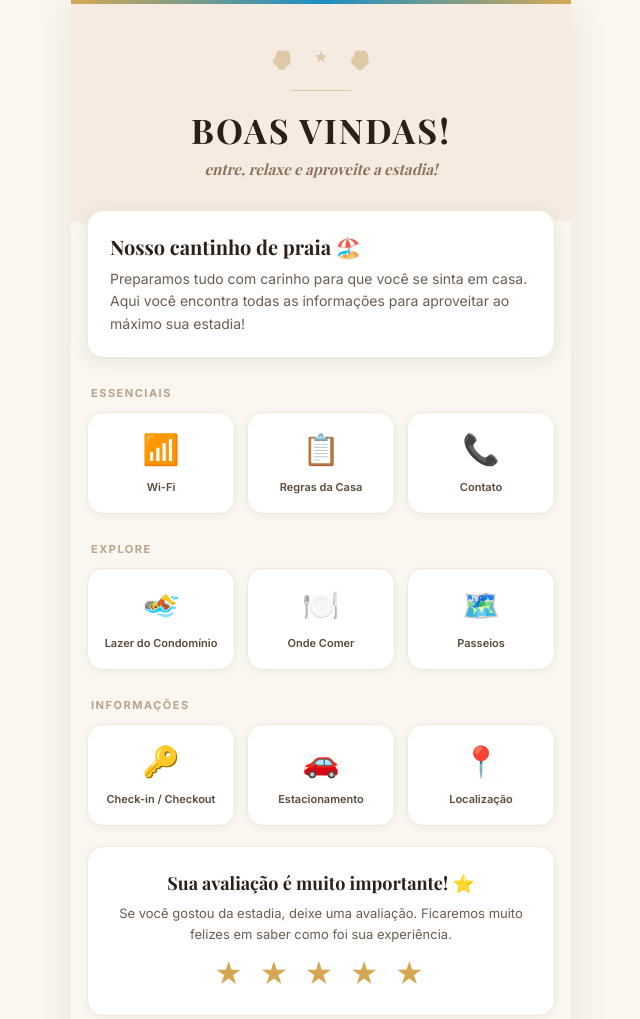
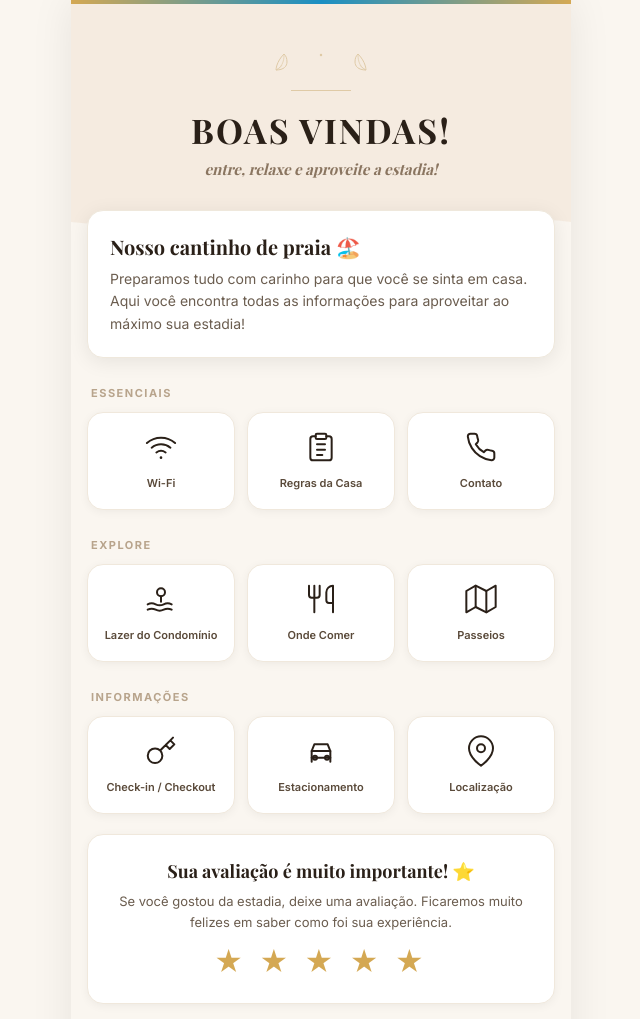
Before and after one commit to guilhermesuritex/guia-hospede, a plain HTML site: page index.html in a window 1280 px wide. Shown: the top 1019 px of the page, without its empty margins (319-959 px from the left). Drawn offline with nearby package versions, Linux system fonts and the light colour scheme.

Commit message:
Redesign: ícones emoji → SVG line-art + remoção Chopp Brahma
Co-Authored-By: Claude Opus 4.6 <noreply@anthropic.com>

```diff
--- a/index.html
+++ b/index.html
@@ -153,9 +153,20 @@
         }
 
         .grid-item .icon {
-            font-size: 30px;
             margin-bottom: 8px;
-            display: block;
+            display: flex;
+            align-items: center;
+            justify-content: center;
+        }
+
+        .grid-item .icon svg {
+            width: 32px;
+            height: 32px;
+            stroke: #2a2018;
+            stroke-width: 1.5;
+            fill: none;
+            stroke-linecap: round;
+            stroke-linejoin: round;
         }
 
         .grid-item .label {
@@ -443,9 +454,9 @@
 
     <div class="header">
         <div class="shell-deco">
-            <svg viewBox="0 0 24 24"><path d="M21 12c0-1.5-.5-2.8-1.3-3.8.5-1.2.7-2.5.3-3.9-.5-2-2.2-3.5-4.2-3.8-1.3-.2-2.5.1-3.5.8C11.8.8 11 .5 10 .5 7.8.5 6 2.3 6 4.5c0 .5.1 1 .3 1.5C4.3 7.2 3 9 3 11c0 2.5 1.8 4.5 4.2 4.9.3 2.3 2.3 4.1 4.8 4.1s4.5-1.8 4.8-4.1C19.2 15.5 21 13.5 21 11v1z"/></svg>
-            <svg viewBox="0 0 16 16" style="width:14px;height:14px;"><polygon points="8,1 10,6 15,6 11,9.5 12.5,14.5 8,11 3.5,14.5 5,9.5 1,6 6,6"/></svg>
-            <svg viewBox="0 0 24 24"><path d="M21 12c0-1.5-.5-2.8-1.3-3.8.5-1.2.7-2.5.3-3.9-.5-2-2.2-3.5-4.2-3.8-1.3-.2-2.5.1-3.5.8C11.8.8 11 .5 10 .5 7.8.5 6 2.3 6 4.5c0 .5.1 1 .3 1.5C4.3 7.2 3 9 3 11c0 2.5 1.8 4.5 4.2 4.9.3 2.3 2.3 4.1 4.8 4.1s4.5-1.8 4.8-4.1C19.2 15.5 21 13.5 21 11v1z"/></svg>
+            <svg viewBox="0 0 24 24"><path d="M4 20 C4 20 4 12 12 4 C14 6 15 8 15 12 C15 16 12 20 4 20z" fill="none" stroke="#c9a96e" stroke-width="1"/><path d="M4 20 C8 18 10 15 11 12 C12 9 12 6 12 4" fill="none" stroke="#c9a96e" stroke-width="0.7"/><path d="M4 20 C7 19 9 17 10 15" fill="none" stroke="#c9a96e" stroke-width="0.5"/></svg>
+            <svg viewBox="0 0 16 16" style="width:10px;height:10px;"><circle cx="8" cy="8" r="2" fill="#c9a96e" stroke="none"/></svg>
+            <svg viewBox="0 0 24 24"><path d="M20 20 C20 20 20 12 12 4 C10 6 9 8 9 12 C9 16 12 20 20 20z" fill="none" stroke="#c9a96e" stroke-width="1"/><path d="M20 20 C16 18 14 15 13 12 C12 9 12 6 12 4" fill="none" stroke="#c9a96e" stroke-width="0.7"/><path d="M20 20 C17 19 15 17 14 15" fill="none" stroke="#c9a96e" stroke-width="0.5"/></svg>
         </div>
         <div class="line-deco"></div>
         <h1>BOAS VINDAS!</h1>
@@ -465,15 +476,15 @@
     <div class="section-title">Essenciais</div>
     <div class="grid">
         <div class="grid-item" onclick="openModal('wifi')">
-            <span class="icon">📶</span>
+            <span class="icon"><svg viewBox="0 0 24 24"><path d="M5 12.55a11 11 0 0 1 14.08 0"/><path d="M1.42 9a16 16 0 0 1 21.16 0"/><path d="M8.53 16.11a6 6 0 0 1 6.95 0"/><circle cx="12" cy="20" r="1" fill="#2a2018" stroke="none"/></svg></span>
             <span class="label">Wi-Fi</span>
         </div>
         <div class="grid-item" onclick="openModal('regras')">
-            <span class="icon">📋</span>
+            <span class="icon"><svg viewBox="0 0 24 24"><path d="M16 4h2a2 2 0 0 1 2 2v14a2 2 0 0 1-2 2H6a2 2 0 0 1-2-2V6a2 2 0 0 1 2-2h2"/><rect x="8" y="2" width="8" height="4" rx="1"/><line x1="9" y1="10" x2="15" y2="10"/><line x1="9" y1="14" x2="15" y2="14"/><line x1="9" y1="18" x2="13" y2="18"/></svg></span>
             <span class="label">Regras da Casa</span>
         </div>
         <div class="grid-item" onclick="openModal('contato')">
-            <span class="icon">📞</span>
+            <span class="icon"><svg viewBox="0 0 24 24"><path d="M22 16.92v3a2 2 0 0 1-2.18 2 19.79 19.79 0 0 1-8.63-3.07 19.5 19.5 0 0 1-6-6 19.79 19.79 0 0 1-3.07-8.67A2 2 0 0 1 4.11 2h3a2 2 0 0 1 2 1.72c.127.96.361 1.903.7 2.81a2 2 0 0 1-.45 2.11L8.09 9.91a16 16 0 0 0 6 6l1.27-1.27a2 2 0 0 1 2.11-.45c.907.339 1.85.573 2.81.7A2 2 0 0 1 22 16.92z"/></svg></span>
             <span class="label">Contato</span>
         </div>
     </div>
@@ -481,15 +492,15 @@
     <div class="section-title">Explore</div>
     <div class="grid">
         <div class="grid-item" onclick="openModal('lazer')">
-            <span class="icon">🏊</span>
+            <span class="icon"><svg viewBox="0 0 24 24"><path d="M2 20c2-1 4-1 6 0s4 1 6 0 4-1 6 0"/><path d="M2 16c2-1 4-1 6 0s4 1 6 0 4-1 6 0"/><path d="M12 4a3 3 0 1 0 0 6 3 3 0 0 0 0-6z"/><path d="M12 10v4"/></svg></span>
             <span class="label">Lazer do Condomínio</span>
         </div>
         <div class="grid-item" onclick="openModal('recomendacoes')">
-            <span class="icon">🍽️</span>
+            <span class="icon"><svg viewBox="0 0 24 24"><path d="M3 2v7c0 1.1.9 2 2 2h4a2 2 0 0 0 2-2V2"/><line x1="7" y1="2" x2="7" y2="22"/><path d="M21 15V2v0a5 5 0 0 0-5 5v6c0 1.1.9 2 2 2h3"/><line x1="21" y1="15" x2="21" y2="22"/></svg></span>
             <span class="label">Onde Comer</span>
         </div>
         <div class="grid-item" onclick="openModal('passeios')">
-            <span class="icon">🗺️</span>
+            <span class="icon"><svg viewBox="0 0 24 24"><polygon points="1 6 1 22 8 18 16 22 23 18 23 2 16 6 8 2 1 6"/><line x1="8" y1="2" x2="8" y2="18"/><line x1="16" y1="6" x2="16" y2="22"/></svg></span>
             <span class="label">Passeios</span>
         </div>
     </div>
@@ -497,15 +508,15 @@
     <div class="section-title">Informações</div>
     <div class="grid">
         <div class="grid-item" onclick="openModal('checkin')">
-            <span class="icon">🔑</span>
+            <span class="icon"><svg viewBox="0 0 24 24"><path d="M21 2l-2 2m-7.61 7.61a5.5 5.5 0 1 1-7.778 7.778 5.5 5.5 0 0 1 7.777-7.777zm0 0L15.5 7.5m0 0l3 3L22 7l-3-3m-3.5 3.5L19 4"/></svg></span>
             <span class="label">Check-in / Checkout</span>
         </div>
         <div class="grid-item" onclick="openModal('estacionamento')">
-            <span class="icon">🚗</span>
+            <span class="icon"><svg viewBox="0 0 24 24"><path d="M5 17h14v-5l-2-5H7L5 12z"/><circle cx="7.5" cy="17" r="1.5"/><circle cx="16.5" cy="17" r="1.5"/><line x1="5" y1="12" x2="19" y2="12"/><line x1="5" y1="20" x2="5" y2="17"/><line x1="19" y1="20" x2="19" y2="17"/></svg></span>
             <span class="label">Estacionamento</span>
         </div>
         <div class="grid-item" onclick="openModal('localizacao')">
-            <span class="icon">📍</span>
+            <span class="icon"><svg viewBox="0 0 24 24"><path d="M21 10c0 7-9 13-9 13s-9-6-9-13a9 9 0 0 1 18 0z"/><circle cx="12" cy="10" r="3"/></svg></span>
             <span class="label">Localização</span>
         </div>
     </div>
@@ -660,11 +671,6 @@
                             <div class="place-distance"><a href="https://maps.google.com/maps?ftid=0x94ce1c53ea75d47f:0xebed7380dc247256" target="_blank" style="color:#1a8fc4;text-decoration:none;">📍 Litoral Plaza Shopping — ver no mapa</a></div>
                         </div>
                     </div>
-                    <div class="place-card">
-                        <div class="place-name">🍺 Quiosque Chopp Brahma</div>
-                        <div class="place-desc">Chopp gelado e petiscos no shopping.</div>
-                        <div class="place-distance">📍 Shopping Litoral Plaza</div>
-                    </div>
                     <h4>Fast Food</h4>
                     <div class="place-card">
                         <img class="place-img" src="img/mcdonalds.jpg" alt="McDonald's Guilhermina" onerror="this.style.display='none'">
@@ -750,7 +756,7 @@
                     <h4>De carro</h4>
                     <div class="place-card">
                         <div class="place-name">🛍️ Shopping Litoral Plaza</div>
-                        <div class="place-desc">Cinema, Hard Rock, Chopp Brahma, mercado, lojas e praça de alimentação.</div>
+                        <div class="place-desc">Cinema, Hard Rock, mercado, lojas e praça de alimentação.</div>
                         <div class="place-distance"><a href="https://maps.google.com/maps?ftid=0x94ce1c53ea75d47f:0xebed7380dc247256" target="_blank" style="color:#1a8fc4;text-decoration:none;">📍 9 min de carro — ver no mapa</a></div>
                     </div>
                     <div class="place-card">
```
